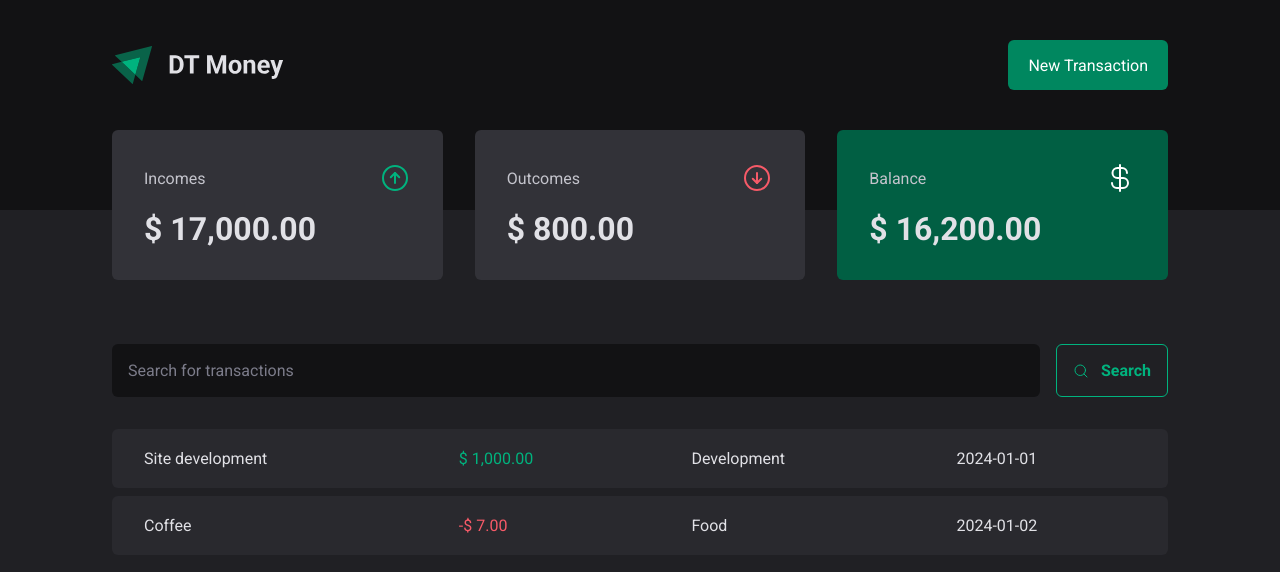
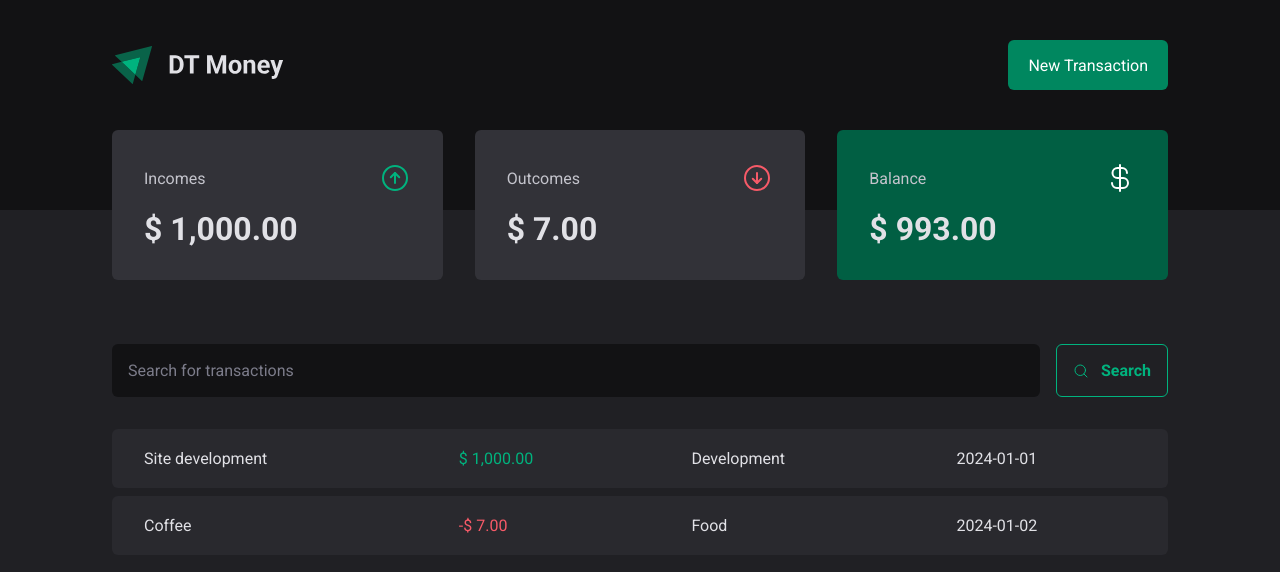
Before and after one commit to lesada/dt-money, a React (Vite) app: page / in a window 1280 px wide. Shown: the top 572 px of the page. Built offline with nearby package versions, Linux system fonts and the light colour scheme; data requests are answered from the project's data file.

Commit message:
feat: summary reduce

```diff
--- a/server.json
+++ b/server.json
@@ -5,7 +5,7 @@
       "description": "Site development",
       "type": "income",
       "category": "Development",
-      "price": 1000,
+      "value": 1000,
       "createdAt": "2024-01-01"
     },
     {
@@ -13,7 +13,7 @@
       "description": "Coffee",
       "type": "outcome",
       "category": "Food",
-      "price": 7,
+      "value": 7,
       "createdAt": "2024-01-02"
     }
   ]
--- a/src/components/Header/index.tsx
+++ b/src/components/Header/index.tsx
@@ -16,7 +16,7 @@ function ModalContent() {
   return (
     <Form action="">
       <Input placeholder="Description" type="text" required />
-      <Input placeholder="Price" type="number" required />
+      <Input placeholder="value" type="number" required />
       <Input placeholder="Category" type="text" required />
       <TransactionType>
         <TransactionTypeButton $variant="income" value="income">
--- a/src/pages/Transactions/components/Summary/index.tsx
+++ b/src/pages/Transactions/components/Summary/index.tsx
@@ -1,27 +1,43 @@
 import Card from "@/components/Card";
+import { useTransactions } from "@/contexts/transactions";
 import { ArrowCircleDown, ArrowCircleUp, CurrencyDollar } from "phosphor-react";
 import { useTheme } from "styled-components";
 import { Container } from "./styles";
 
 function Sumary() {
   const { colors } = useTheme();
+  const { transactions } = useTransactions();
+
+  const summary = transactions.reduce(
+    (acc, transaction) => {
+      if (transaction.type === "income") acc.incomes += transaction.value;
+      else acc.outcomes += transaction.value;
+
+      return {
+        incomes: acc.incomes,
+        outcomes: acc.outcomes,
+        total: acc.incomes - acc.outcomes,
+      };
+    },
+    { incomes: 0, outcomes: 0, total: 0 }
+  );
 
   return (
     <Container>
       <Card
         icon={<ArrowCircleUp size={32} color={colors.green[300]} />}
         title="Incomes"
-        value={17000}
+        value={summary.incomes}
       />
       <Card
         icon={<ArrowCircleDown size={32} color={colors.red[300]} />}
         title="Outcomes"
-        value={800}
+        value={summary.outcomes}
       />
       <Card
         icon={<CurrencyDollar size={32} color={colors.white} />}
         title="Balance"
-        value={16200}
+        value={summary.total}
         detach
       />
     </Container>
--- a/src/pages/Transactions/components/Table/index.tsx
+++ b/src/pages/Transactions/components/Table/index.tsx
@@ -12,7 +12,7 @@ function Table() {
             <td>{transaction.description}</td>
             <td className={transaction.type}>
               {transaction.type === "outcome" && "-"}
-              {formatToCurrency(transaction.price)}
+              {formatToCurrency(transaction.value)}
             </td>
             <td>{transaction.category}</td>
             <td>{transaction.createdAt}</td>
--- a/src/types/transaction.ts
+++ b/src/types/transaction.ts
@@ -3,6 +3,6 @@ export type TTransaction = {
   description: string;
   type: "income" | "outcome";
   category: string;
-  price: number;
+  value: number;
   createdAt: string;
 };
```
